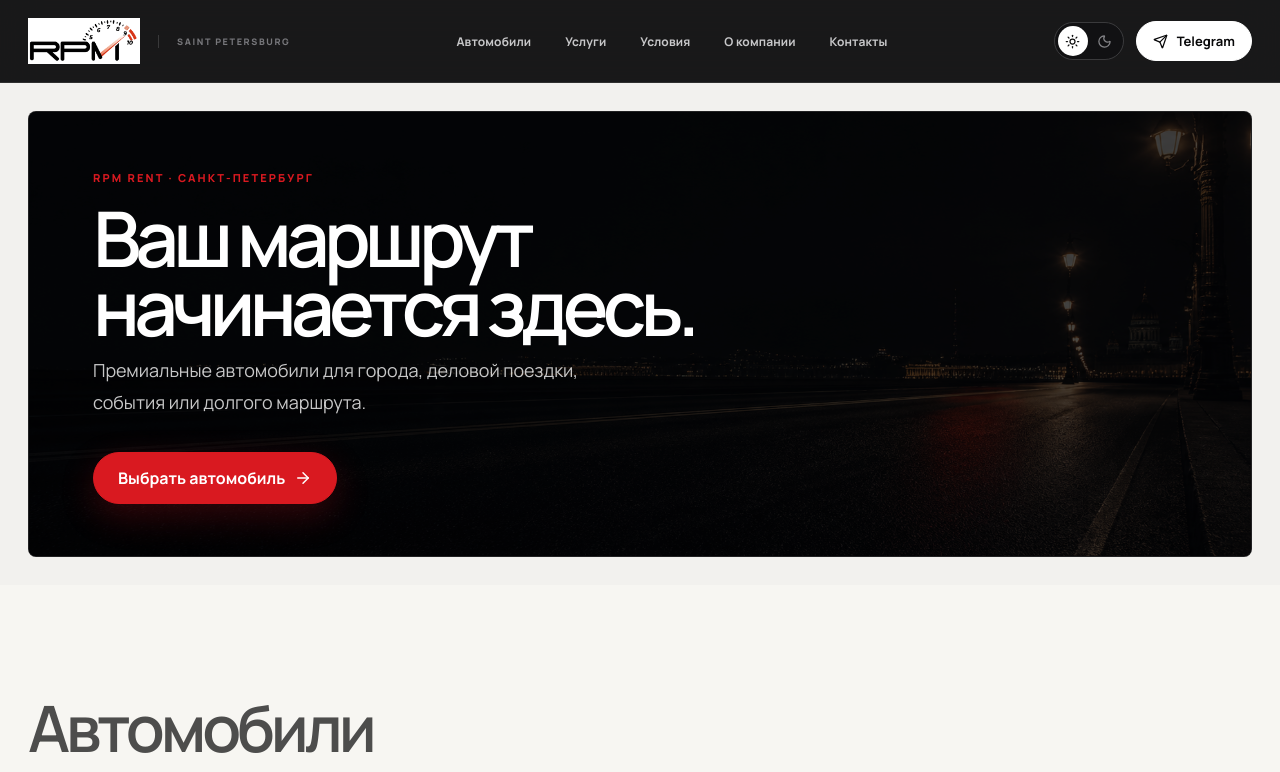
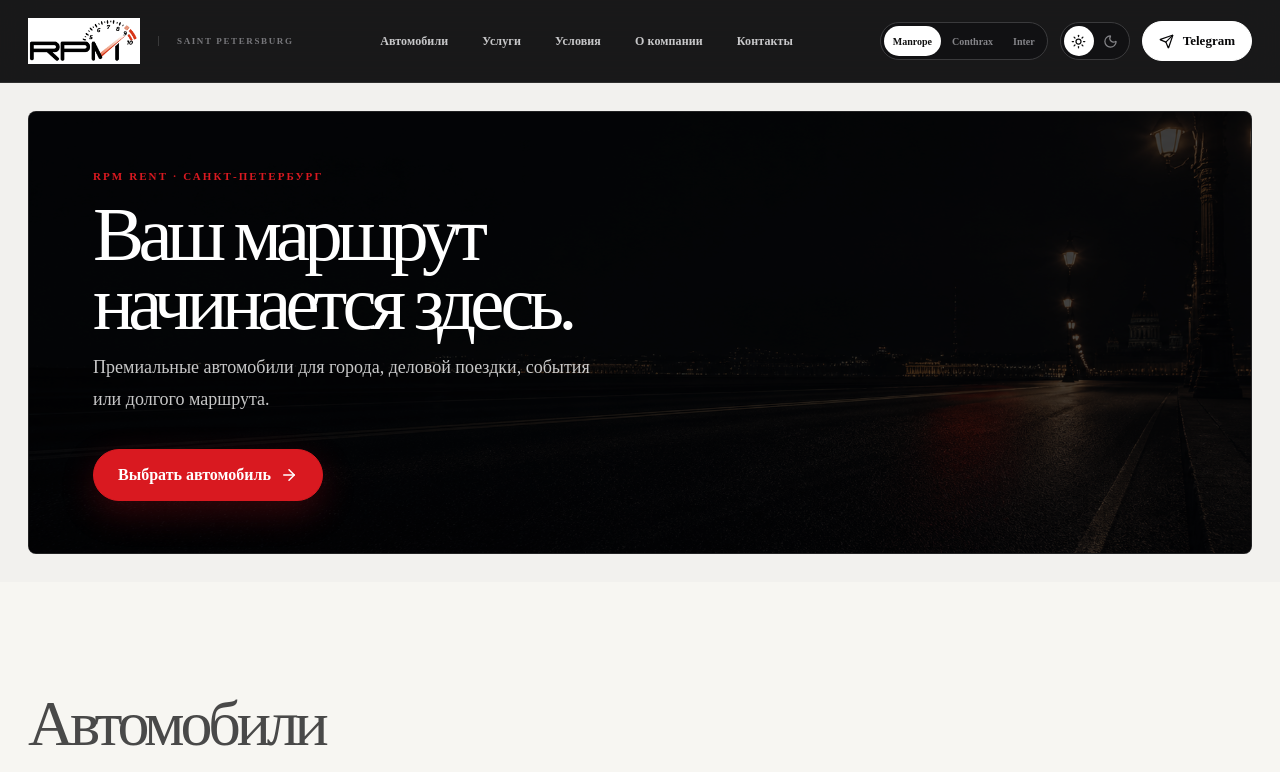
Before and after one commit to meriodasuu/rpm-rent, a Next.js app: page / in a window 1280 px wide. Shown: the top 772 px of the page. Built offline with nearby package versions, Linux system fonts and the light colour scheme; no server answers.

Commit message:
feat: add temporary font preview selector

```diff
--- a/src/app/globals.css
+++ b/src/app/globals.css
@@ -1,4 +1,5 @@
 :root {
+  --site-font: var(--font-manrope), Arial, Helvetica, sans-serif;
   --bg: #f5f5f3;
   --surface: #ffffff;
   --surface-2: #eeeeeb;
@@ -44,7 +45,7 @@ body {
   margin: 0;
   color: var(--ink);
   background: var(--bg);
-  font-family: Arial, Helvetica, sans-serif;
+  font-family: var(--site-font);
   -webkit-font-smoothing: antialiased;
 }
 a { color: inherit; text-decoration: none; }
@@ -127,6 +128,16 @@ img { max-width: 100%; }
 .theme-toggle-button { width: 30px; height: 30px; display: grid; place-items: center; padding: 0; border: 0; border-radius: 50%; color: #858589; background: transparent; }
 .theme-toggle-button:hover { color: #fff; }
 .theme-toggle-button[aria-pressed="true"] { color: #111; background: #fff; }
+.font-preview-options { display: inline-grid; grid-template-columns: repeat(3, auto); gap: 2px; padding: 3px; border: 1px solid #3a3a3c; border-radius: 999px; background: #111113; }
+.font-preview-button { min-height: 30px; padding: 0 9px; border: 0; border-radius: 999px; color: #858589; background: transparent; font: inherit; font-size: 10px; font-weight: 750; }
+.font-preview-button:hover { color: #fff; }
+.font-preview-button[aria-pressed="true"] { color: #111; background: #fff; }
+.font-preview-menu { display: none; position: relative; }
+.font-preview-menu summary { min-height: 36px; display: flex; align-items: center; padding: 0 12px; border: 1px solid #3a3a3c; border-radius: 999px; color: #fff; cursor: pointer; font-size: 10px; font-weight: 750; }
+.font-preview-menu-options { position: absolute; z-index: 10; top: calc(100% + 6px); right: 0; display: grid; min-width: 120px; gap: 3px; padding: 5px; border: 1px solid var(--line); border-radius: 6px; background: var(--surface); box-shadow: 0 12px 30px rgba(0,0,0,.18); }
+.font-preview-menu-options .font-preview-button { color: var(--ink); text-align: left; }
+.font-preview-menu-options .font-preview-button:hover { color: var(--ink); background: var(--surface-2); }
+.font-preview-menu-options .font-preview-button[aria-pressed="true"] { color: #111; background: #fff; }
 
 .hero { padding: 24px 0 34px; }
 .hero-card { min-height: 735px; position: relative; overflow: hidden; border-radius: var(--radius-lg); background: #ececeb; border: 1px solid #dfdfdb; }
@@ -484,6 +495,8 @@ img { max-width: 100%; }
   .nav { display: none; }
   .mobile-menu { display: block; }
   .header-actions .button, .header-phone { display: none; }
+  .font-preview-options { display: none; }
+  .font-preview-menu { display: block; }
   .hero-card { min-height: 770px; }
   .hero-copy { width: 52%; }
   .hero-copy .display { max-width: 420px; font-size: clamp(50px, 6.4vw, 64px); }
@@ -972,8 +985,12 @@ html { background: var(--ink); }
 body {
   overflow-x: hidden;
   background: var(--bg);
-  font-family: var(--font-manrope), Arial, Helvetica, sans-serif;
-}
+  font-family: var(--site-font);
+}
+:root[data-font="conthrax"] { --site-font: "ConthraxPreview", var(--font-manrope), Arial, Helvetica, sans-serif; }
+:root[data-font="inter"] { --site-font: "InterPreview", var(--font-manrope), Arial, Helvetica, sans-serif; }
+@font-face { font-family: "ConthraxPreview"; src: url("/fonts/conthrax-sb.ttf") format("truetype"); font-style: normal; font-weight: 600; font-display: swap; }
+@font-face { font-family: "InterPreview"; src: url("/fonts/inter-variable.ttf") format("truetype"); font-style: normal; font-weight: 100 900; font-display: swap; }
 body.gallery-open { overflow: hidden; }
 .container { width: min(1536px, calc(100% - 64px)); }
 .page { padding-top: 28px; }
--- a/src/app/layout.tsx
+++ b/src/app/layout.tsx
@@ -15,6 +15,14 @@ const manrope = Manrope({
 });
 
 const siteUrl = process.env.NEXT_PUBLIC_SITE_URL || "http://localhost:3000";
+const fontPreviewInitCode = `(() => {
+  try {
+    const stored = localStorage.getItem("rpm-font-preview");
+    document.documentElement.dataset.font = stored === "conthrax" || stored === "inter" || stored === "manrope" ? stored : "manrope";
+  } catch {
+    document.documentElement.dataset.font = "manrope";
+  }
+})();`;
 
 export const metadata: Metadata = {
   metadataBase: new URL(siteUrl),
@@ -35,7 +43,7 @@ export const metadata: Metadata = {
 export default function RootLayout({ children }: Readonly<{ children: React.ReactNode }>) {
   return (
     <html lang="ru" data-scroll-behavior="smooth" suppressHydrationWarning>
-      <head><ThemeInitScript /></head>
+      <head><ThemeInitScript /><script dangerouslySetInnerHTML={{ __html: fontPreviewInitCode }} /></head>
       <body className={manrope.variable}>
         <SiteChrome header={<Header />} footer={<Footer />}>{children}</SiteChrome>
         <Analytics />
--- /dev/null
+++ b/src/components/font-preview-toggle.tsx
@@ -0,0 +1,63 @@
+"use client";
+
+import { useSyncExternalStore } from "react";
+
+const STORAGE_KEY = "rpm-font-preview";
+const FONT_EVENT = "rpm-font-preview-change";
+
+export type FontPreference = "manrope" | "conthrax" | "inter";
+
+type RootElement = { dataset: { font?: string } };
+type FontStorage = { setItem(key: string, value: string): void };
+
+const options: Array<{ value: FontPreference; label: string }> = [
+  { value: "manrope", label: "Manrope" },
+  { value: "conthrax", label: "Conthrax" },
+  { value: "inter", label: "Inter" },
+];
+
+export function readFontPreference(value: string | null): FontPreference {
+  return value === "conthrax" || value === "inter" || value === "manrope" ? value : "manrope";
+}
+
+export function applyFontPreference(
+  preference: FontPreference,
+  root: RootElement = document.documentElement,
+  storage: FontStorage = localStorage,
+) {
+  root.dataset.font = preference;
+  storage.setItem(STORAGE_KEY, preference);
+}
+
+const subscribe = (callback: () => void) => {
+  window.addEventListener(FONT_EVENT, callback);
+  return () => window.removeEventListener(FONT_EVENT, callback);
+};
+
+const getFontSnapshot = (): FontPreference => readFontPreference(document.documentElement.dataset.font ?? null);
+
+function FontButtons({ preference, onChange }: { preference: FontPreference; onChange: (value: FontPreference) => void }) {
+  return <>{options.map(({ value, label }) => <button aria-pressed={preference === value} className="font-preview-button" key={value} onClick={() => onChange(value)} type="button">{label}</button>)}</>;
+}
+
+export function FontPreviewToggle() {
+  const preference = useSyncExternalStore<FontPreference>(subscribe, getFontSnapshot, () => "manrope");
+  const selectFont = (value: FontPreference) => {
+    applyFontPreference(value);
+    window.dispatchEvent(new Event(FONT_EVENT));
+  };
+
+  return (
+    <div className="font-preview-toggle">
+      <div className="font-preview-options" role="group" aria-label="Предпросмотр шрифта">
+        <FontButtons preference={preference} onChange={selectFont} />
+      </div>
+      <details className="font-preview-menu">
+        <summary>Шрифт</summary>
+        <div className="font-preview-menu-options" role="group" aria-label="Предпросмотр шрифта">
+          <FontButtons preference={preference} onChange={selectFont} />
+        </div>
+      </details>
+    </div>
+  );
+}
--- a/src/components/header.tsx
+++ b/src/components/header.tsx
@@ -3,6 +3,7 @@ import Link from "next/link";
 import { Logo } from "./logo";
 import { phoneHref } from "@/lib/format";
 import { PrimaryNav } from "./primary-nav";
+import { FontPreviewToggle } from "./font-preview-toggle";
 import { ThemeToggle } from "./theme-toggle";
 
 export function Header() {
@@ -15,6 +16,7 @@ export function Header() {
         <PrimaryNav />
         <div className="header-actions">
           {phone ? <a className="header-phone" href={phoneHref(phone)}>{phone}</a> : null}
+          <FontPreviewToggle />
           <ThemeToggle />
           <Link className="button small-button" href={telegram || "/contacts"} target={telegram ? "_blank" : undefined} data-event="contact_click" data-event-label="header">
             <Send size={15} aria-hidden /> {telegram ? "Telegram" : "Связаться"}
```
Also changed, not shown: 1 other file (tests, documents, lock files or other folders).
